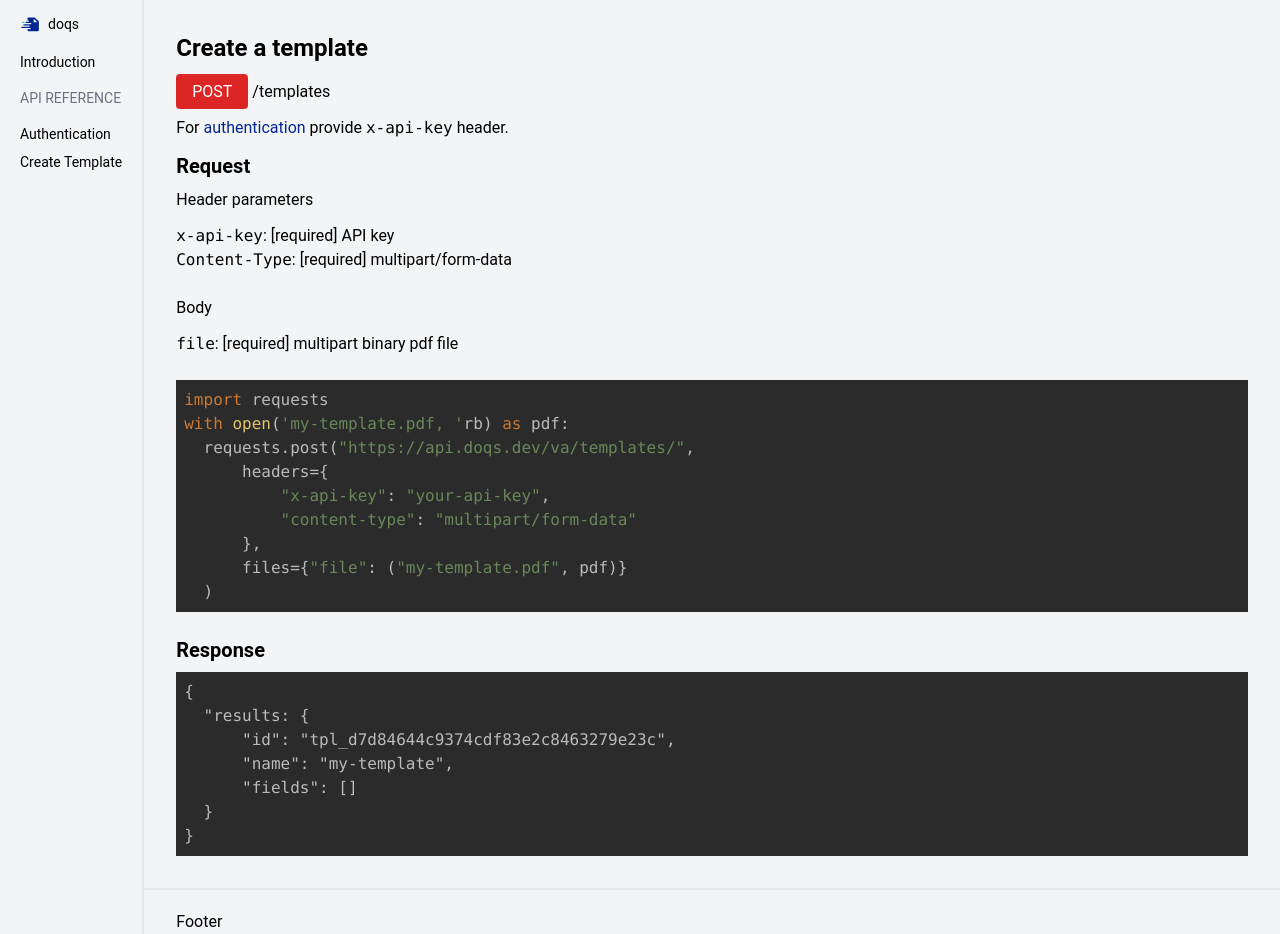
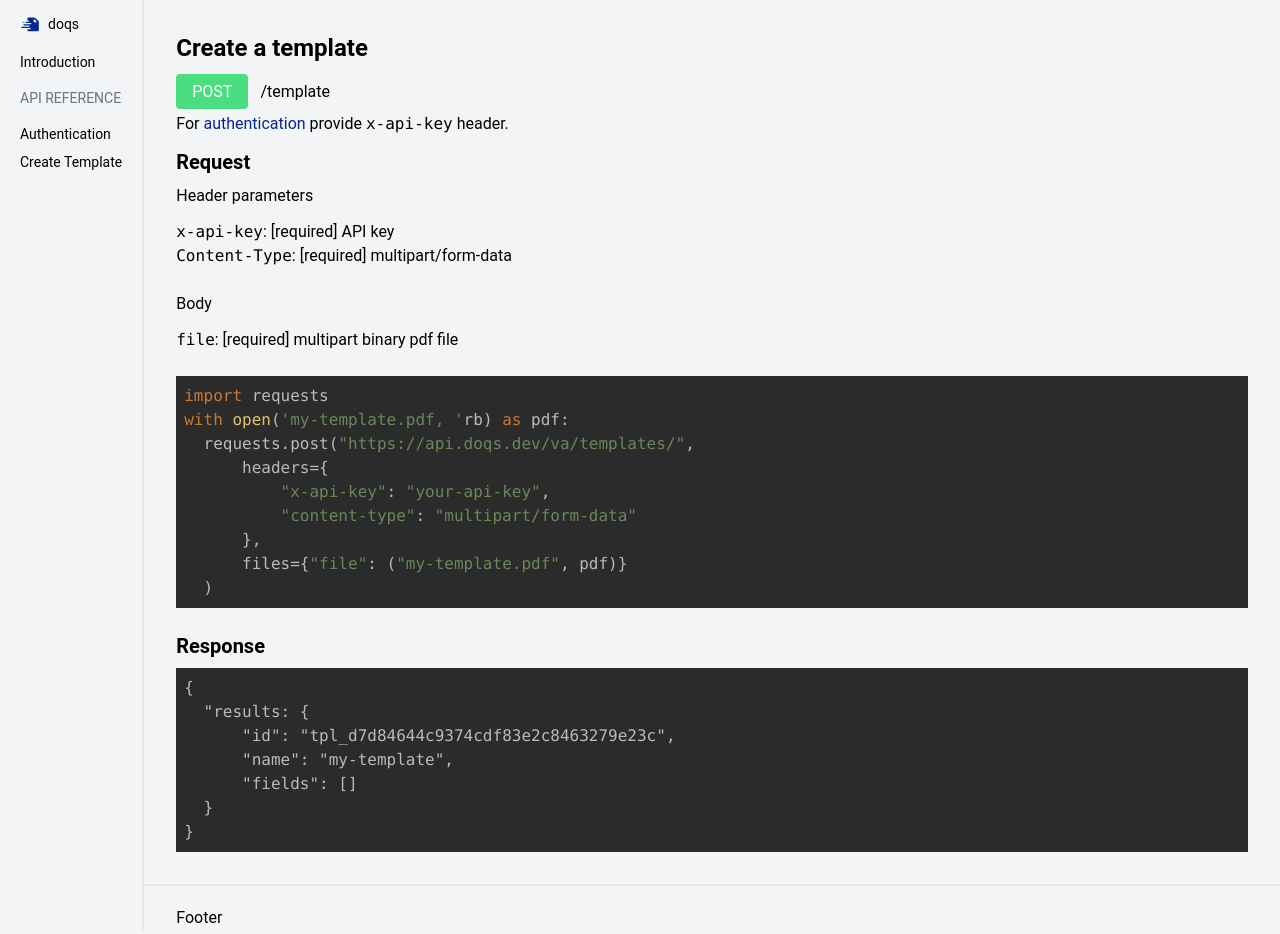
Before and after one commit to doqs-dev/docs, a Next.js app: page /api-reference/create-template in a window 1280 px wide. Built offline with nearby package versions, Linux system fonts and the light colour scheme.

Commit message:
feat: styled badge + endpoint

```diff
--- a/components/badge.tsx
+++ b/components/badge.tsx
@@ -12,16 +12,16 @@ export const Badge = ({children, type}: PropsWithChildren<BadgeProps>) => {
 
   switch (type) {
     case 'success':
-      className = 'bg-green'
+      className = 'bg-green-400 text-white'
       break;
     case 'warning':
-      className = 'bg-yellow'
+      className = 'bg-amber-500 text-white'
       break;
     case 'error':
       className = 'bg-red-600 text-white'
       break;
     case 'info':
-      className = 'bg-blue'
+      className = 'bg-blue-400 text-white'
       break;
   }
 
--- a/components/endpoint.tsx
+++ b/components/endpoint.tsx
@@ -9,10 +9,10 @@ export const Endpoint = ({method, path}: Props) => {
   let badgeType: BadgeType;
   switch (method) {
     case 'GET':
-      badgeType = 'success';
+      badgeType = 'info';
       break;
     case 'POST':
-      badgeType = 'info';
+      badgeType = 'success';
       break;
     case 'PUT':
       badgeType = 'warning';
@@ -22,8 +22,10 @@ export const Endpoint = ({method, path}: Props) => {
       break;
   }
   return (
-      <div className="endpoint">
-        <Badge type={badgeType}/>
+      <div className="mb-2">
+        <span className="inline-block mr-3">
+          <Badge type={badgeType}>{method}</Badge>
+        </span>
         <span>{path}</span>
       </div>
   )
--- a/pages/api-reference/create-template.mdx
+++ b/pages/api-reference/create-template.mdx
@@ -1,8 +1,10 @@
-import {SimpleCodeHighlighter} from "../../components/code-highlighter"; import {Badge} from "../../components/badge";
+import {SimpleCodeHighlighter} from "../../components/code-highlighter"; import {Badge} from "../../components/badge"; import {
+    Endpoint
+} from "../../components/endpoint";
 
 # Create a template
 
-<Badge type={"error"}>POST</Badge> /templates
+<Endpoint method="POST" path="/template" />
 
 For [authentication](/api-reference/authentication)  provide `x-api-key` header.
 
```
